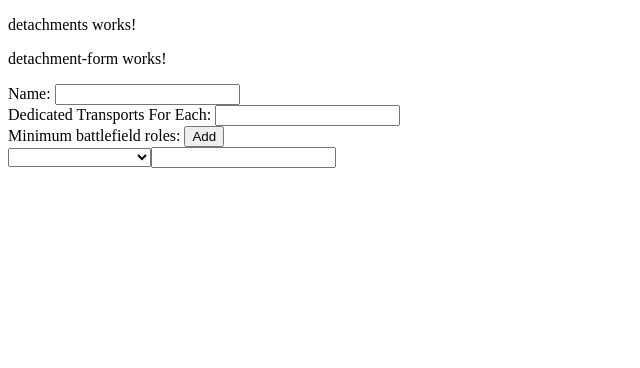
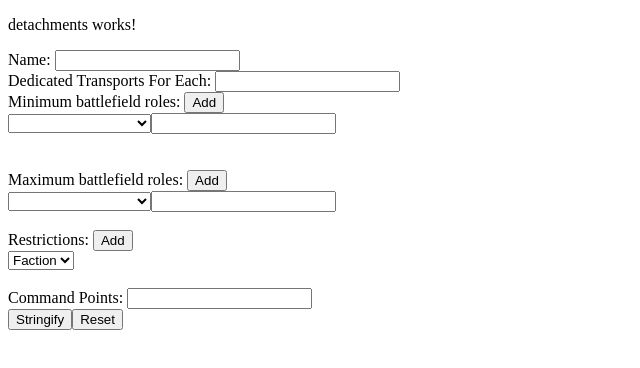
Before and after one commit to FrisoDenijs/WH40K-ArmyList, an Angular app in the folder json-generator/: page / in a window 1280 px wide. Shown: the top 368 px of the page, without its empty margins (0-640 px from the left). Built offline with nearby package versions, Linux system fonts and the light colour scheme.

Commit message:
finished html, added stringify function

```diff
--- a/json-generator/src/app/app.module.ts
+++ b/json-generator/src/app/app.module.ts
@@ -5,8 +5,7 @@ import { AppComponent } from './app.component';
 import { DetachmentsComponent } from './detachments/detachments.component';
 import { DetachmentFormComponent } from './detachments/form/detachment-form.component';
 import { FormsModule, ReactiveFormsModule } from '@angular/forms';
-import { EnumNamePipe } from './shared';
-import { EnumKeyPipe } from './shared/pipes/enum-key.pipe';
+import { EnumNamePipe, EnumKeyPipe } from './shared';
 
 @NgModule({
   declarations: [
--- a/json-generator/src/app/detachments/form/detachment-form.component.html
+++ b/json-generator/src/app/detachments/form/detachment-form.component.html
@@ -1,6 +1,3 @@
-<p>
-  detachment-form works!
-</p>
 <form [formGroup]=detachmentForm>
   <label>
     Name:
@@ -26,4 +23,43 @@
       <br>
     </div>
   </label>
+  <br>
+  <label>
+    Maximum battlefield roles:
+    <button type="button" (click)="detachmentForm.addMaxRole()">Add</button>
+    <div formArrayName="maxRoles" *ngFor="let item of detachmentForm.get('maxRoles').controls; let i = index;">
+      <div [formGroupName]="i">
+        <select formControlName="battlefieldRole">
+          <option *ngFor="let item of roles | enumKey" [value]="item.key">{{item.value}}</option>
+        </select>
+        <input type="number" formControlName="amount">
+      </div>
+      <br>
+    </div>
+  </label>
+  <label>
+    Restrictions:
+    <button type="button" (click)="detachmentForm.addRestriction()">Add</button>
+    <div formArrayName="restrictions" *ngFor="let item of detachmentForm.get('restrictions').controls; let i = index;">
+      <select [formGroupName]="i">
+        <option *ngFor="let item of restrictions | enumKey" [value]="item.key">{{item.value}}</option>
+      </select>
+      <br>
+    </div>
+  </label>
+  <br>
+  <label>
+    <div formGroupName="benefits">
+      <label>
+        Command Points:
+        <input type="number" formControlName="commandPoints">
+      </label>
+    </div>
+  </label>
+  <button type="submit" (click)="stringify()">Stringify</button>
+  <button type="button" (click)="reset()">Reset</button>
 </form>
+
+<div *ngIf="detachment">
+    {{detachment}}
+</div>
--- a/json-generator/src/app/detachments/form/detachment-form.component.ts
+++ b/json-generator/src/app/detachments/form/detachment-form.component.ts
@@ -1,6 +1,6 @@
 import { Component, OnInit } from '@angular/core';
 import { DetachmentsForm } from './detachments.form';
-import { Role } from 'src/app/shared';
+import { Role, Restrictions, Detachment } from '../../shared';
 
 @Component({
   selector: 'app-detachment-form',
@@ -10,13 +10,22 @@ import { Role } from 'src/app/shared';
 export class DetachmentFormComponent implements OnInit {
 
   public readonly roles = Role;
+  public readonly restrictions = Restrictions;
+
+  public detachment: string;
 
   detachmentForm: DetachmentsForm;
   constructor() { }
 
   ngOnInit() {
     this.detachmentForm = new DetachmentsForm();
-    console.log(this.roles[0]);
   }
 
+  reset() {
+    this.detachmentForm = new DetachmentsForm();
+  }
+
+  stringify() {
+    this.detachment = JSON.stringify(this.detachmentForm.getModel());
+  }
 }
--- a/json-generator/src/app/shared/models/index.ts
+++ b/json-generator/src/app/shared/models/index.ts
@@ -1,2 +1,3 @@
 export * from './detachment.model';
 export * from './role.model';
+export * from './restrictions.model';
--- /dev/null
+++ b/json-generator/src/app/shared/models/restrictions.model.ts
@@ -0,0 +1,3 @@
+export enum Restrictions {
+    Faction
+}
--- a/json-generator/src/app/shared/pipes/index.ts
+++ b/json-generator/src/app/shared/pipes/index.ts
@@ -1 +1,2 @@
 export * from './enum-name.pipe';
+export * from './enum-key.pipe';
```
